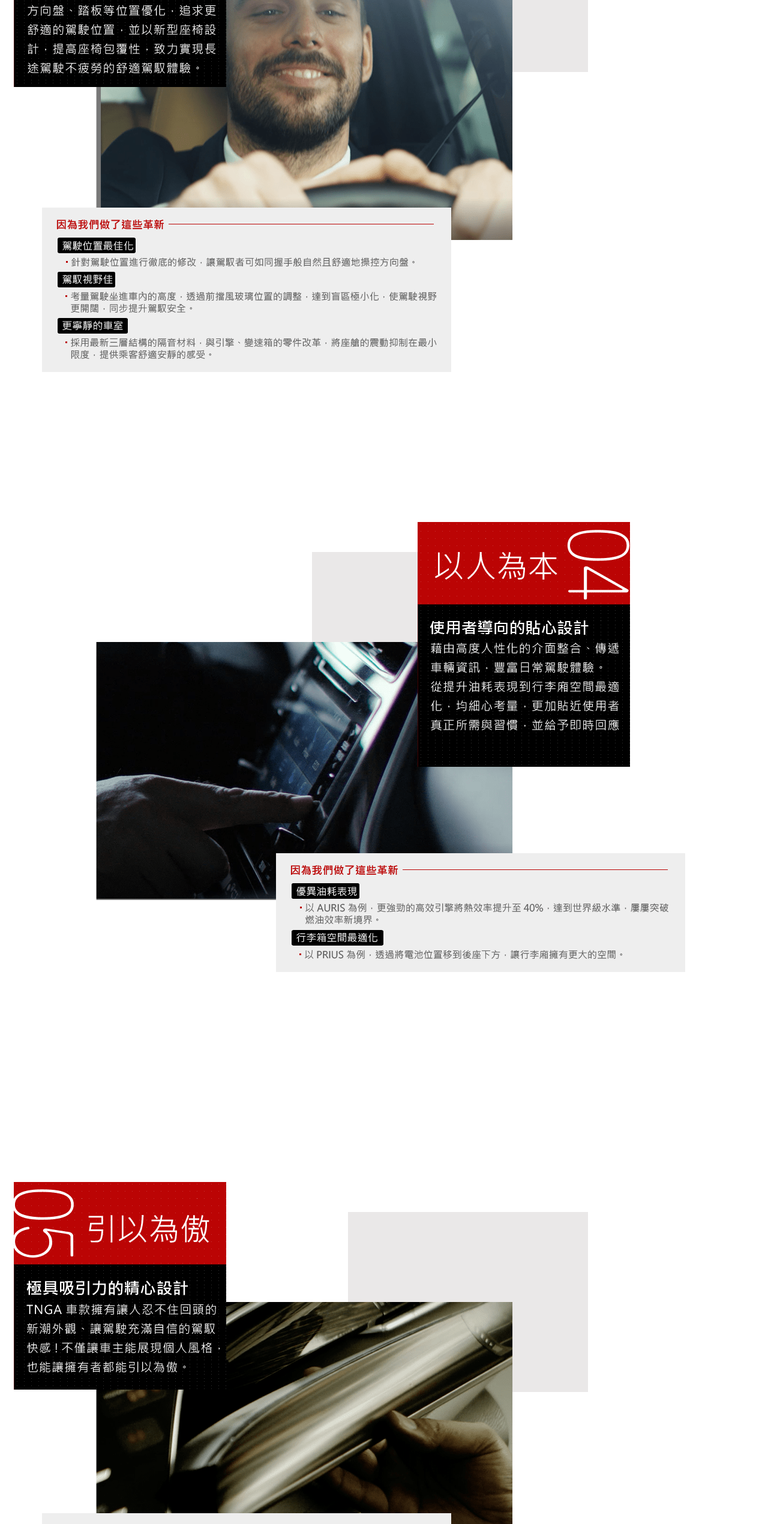
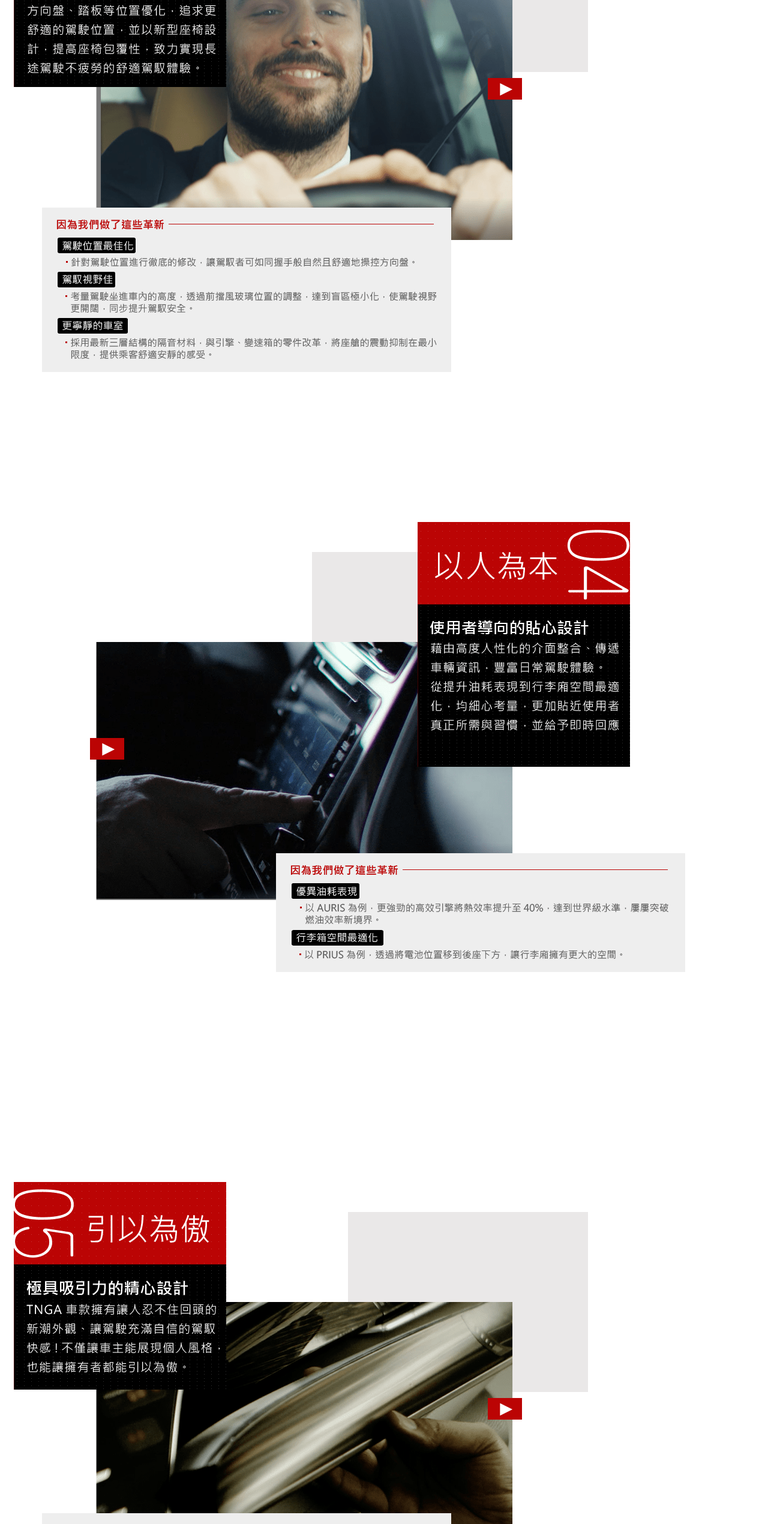
Before and after one commit to taihochan/AzureTest, a plain HTML site: page HomeWork2-imgStack-Toyota/index.html in a window 1280 px wide. Shown: the part 2480-5020 px from the top of the page at 60% size. Drawn offline with Linux system fonts and the light colour scheme.

Commit message:
update yutube link

```diff
--- a/HomeWork2-imgStack-Toyota/index.html
+++ b/HomeWork2-imgStack-Toyota/index.html
@@ -104,28 +104,34 @@
             <img class="ltpic" src="img\asset 5.png" alt="">
             <img class="lbpics" src="img\asset 6.png" alt="">
             <div class="rtpic"></div>
-            <a href="#" class="rbpic"></a>
+            <a href="https://www.youtube.com/watch?v=A9-cReYqtnM&feature=emb_title" class="rbpic"></a>
         </div>
         <div class="cpic">
             <img class="mpic" src="img\asset 7.png" alt="">
             <img class="ltpic" src="img\asset 8.png" alt="">
             <img class="lbpicb" src="img\asset 9.png" alt="">
             <div class="rtpic"></div>
-            <a href="#" class="rbpic"></a>
+            <a href="https://www.youtube.com/watch?v=SMNtG6-gS2M&feature=emb_title" class="rbpic">
+                <img src="img\asset 3.png" alt="">
+            </a>
         </div>
         <div class="cpic">
             <img class="mpic" src="img\asset 10.png" alt="">
             <img class="ltpic" src="img\asset 11.png" alt="">
             <img class="lbpics" src="img\asset 12.png" alt="">
             <div class="rtpic"></div>
-            <a href="#" class="rbpic"></a>
+            <a href="https://www.youtube.com/watch?v=MniLwJEoNgg&feature=emb_title" class="rbpic">
+                <img src="img\asset 3.png" alt="">
+            </a>
         </div>
         <div class="cpic">
             <img class="mpic" src="img\asset 13.png" alt="">
             <img class="ltpic" src="img\asset 14.png" alt="">
             <img class="lbpics" src="img\asset 15.png" alt="">
             <div class="rtpic"></div>
-            <a href="#" class="rbpic"></a>
+            <a href="https://www.youtube.com/watch?v=eqFHWdDMXc0&feature=emb_title" class="rbpic">
+                <img src="img\asset 3.png" alt="">
+            </a>
         </div>
     </div>
 </body>
```
